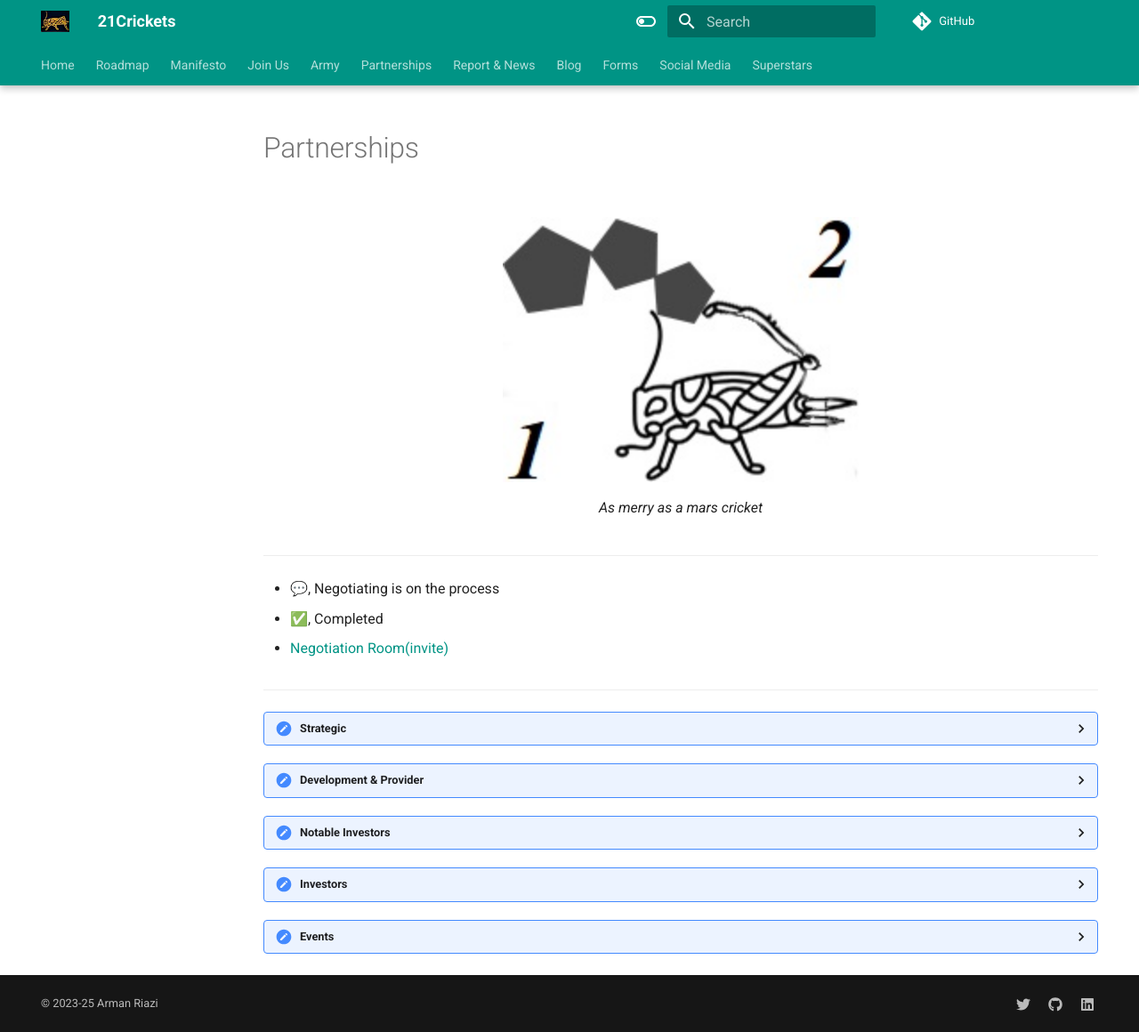
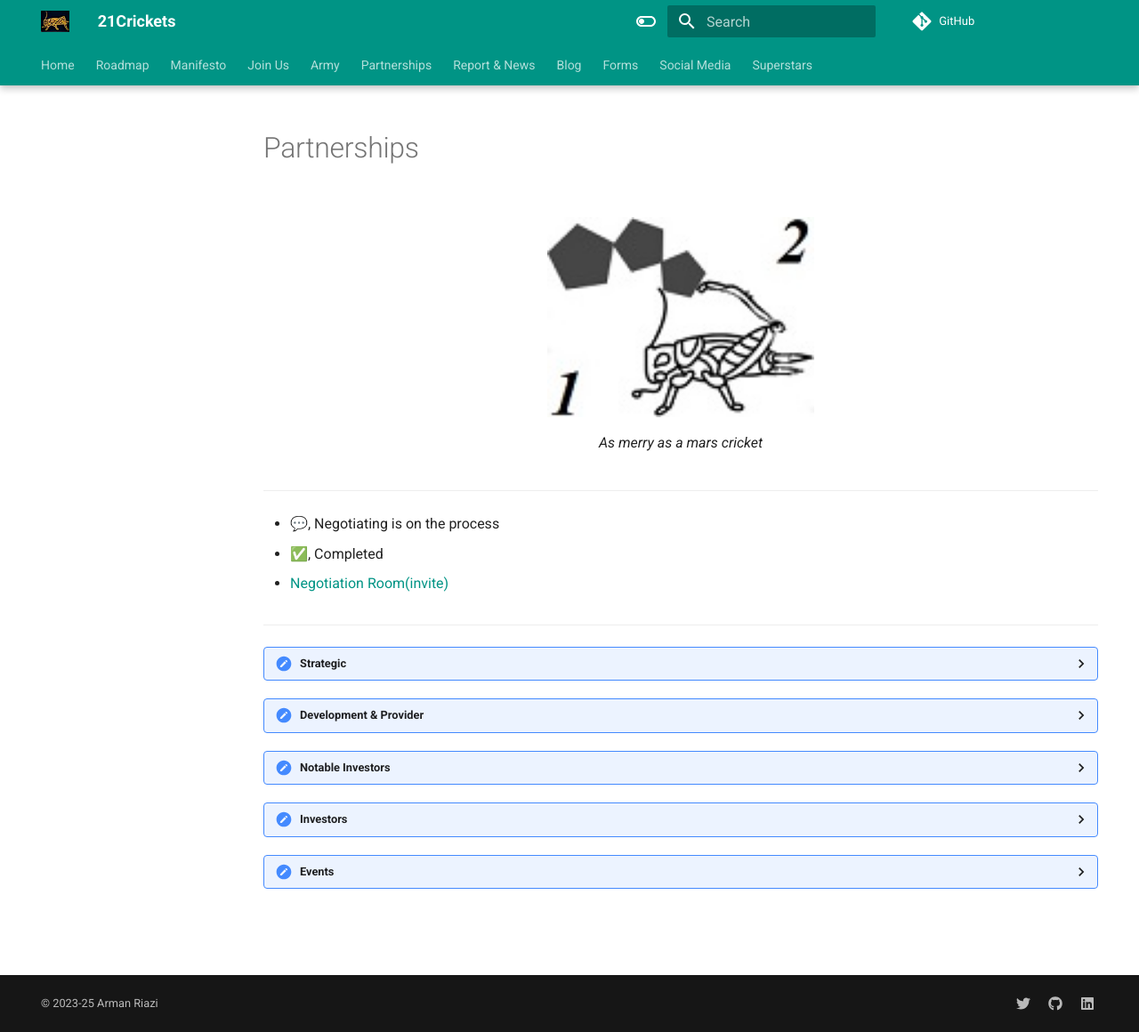
Before and after one commit to 21crickets/21crickets.github.io, an MkDocs documentation site: the page built from docs/partnerships/Partnerships.md, in a window 1280 px wide and 1160 px high. Shown: the whole window at 89% size. Built offline with MkDocs 1.6.1 and Material for MkDocs 9.7.7, drawn with Linux system fonts in a browser that asks for light colours.

Commit message:
21cricket6

```diff
--- a/docs/partnerships/Partnerships.md
+++ b/docs/partnerships/Partnerships.md
@@ -6,7 +6,7 @@ title: "Partnerships"
 ---
 
 <figure markdown>
-![Cricket](../assets/logo/21Crickets-Logo_0.jpg){ width="400" height="50" align=center }
+![Cricket](../assets/logo/21Crickets-Logo_0.jpg){ width="300" height="30" align=center }
 <figcaption>As merry as a mars cricket</figcaption>
 </figure>
 
```
Also changed, not shown: docs/index.md (+2 -0 lines), docs/assets/logo/21Crickets-Logo_0.jpg.
